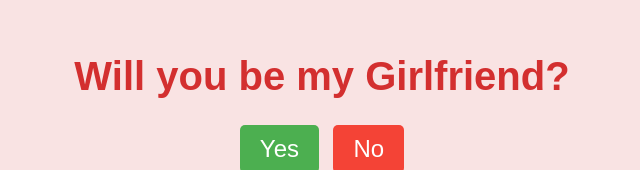
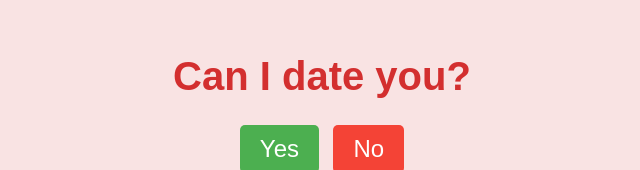
Before and after one commit to GenkeiXio/ValentinesDaySurprise, a plain HTML site: page be_mine.html in a window 1280 px wide. Shown: the part 138-308 px from the top of the page, without its empty margins (318-958 px from the left). Drawn offline with Linux system fonts and the light colour scheme.

Commit message:
minor updates

```diff
--- a/be_mine.html
+++ b/be_mine.html
@@ -11,7 +11,7 @@
         <source src="Glue Song.mp3" type="audio/mpeg">
     </audio>
     <div class="container">
-        <h1>Will you be my Girlfriend?</h1>
+        <h1>Can I date you?</h1>
         <div class="buttons">
             <button class="yes-button" onclick="handleYesClick()">Yes</button>
             <button class="no-button" onclick="handleNoClick()">No</button>
```
Also changed, not shown: you're_mine.html (+1 -1 lines).
